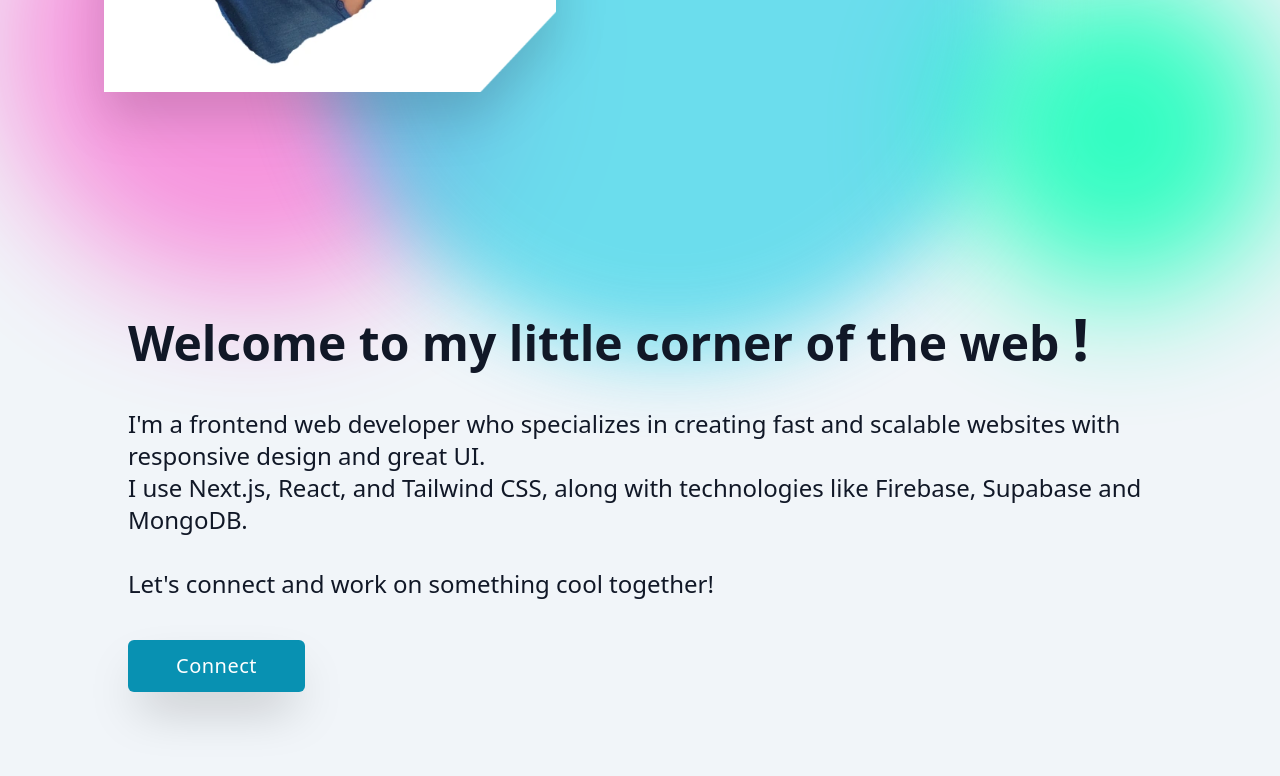
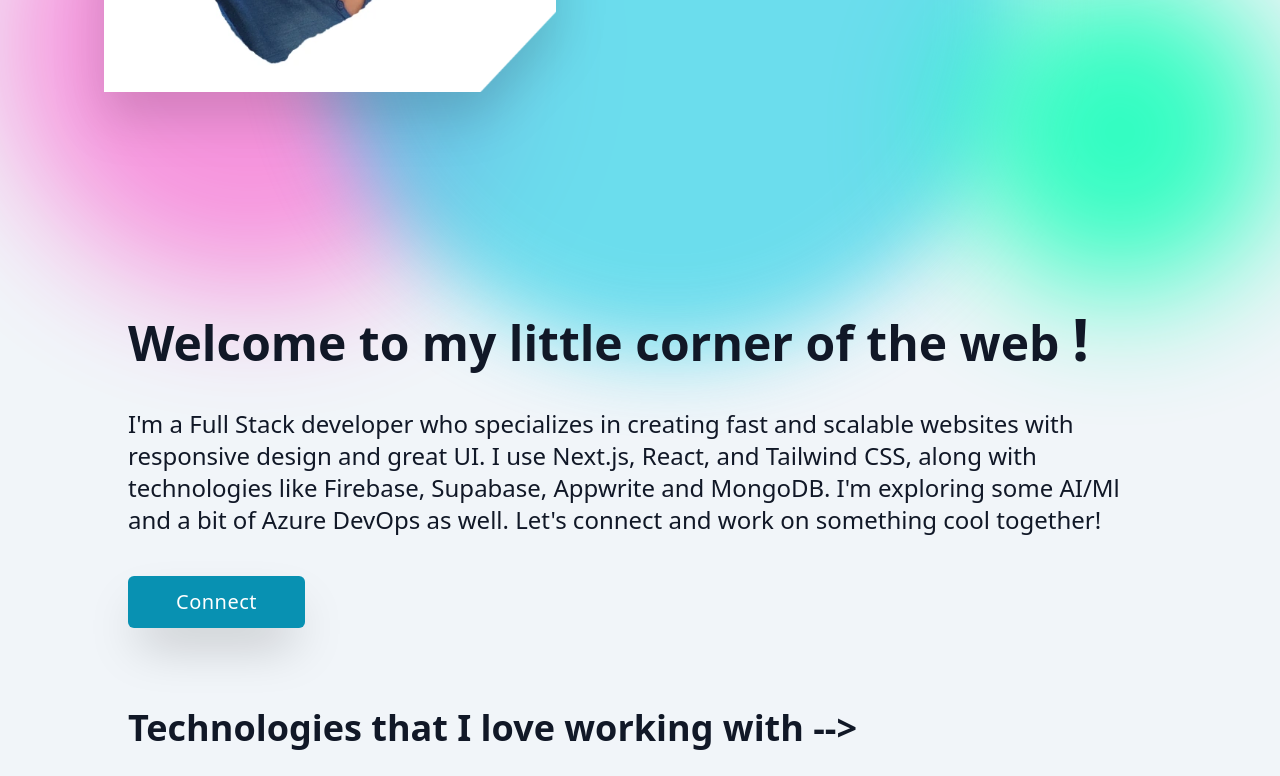
Before and after one commit to abhrajitray77/portfolio-main, a Next.js app: page / in a window 1280 px wide. Shown: the part 508-1284 px from the top of the page. Built offline with nearby package versions, Linux system fonts and the light colour scheme.

Commit message:
Update page.tsx

```diff
--- a/app/page.tsx
+++ b/app/page.tsx
@@ -78,13 +78,11 @@
               </span>
             </h1>
             <p className="md:text-2xl font-medium pt-10 leading-relaxed ">
-              I&apos;m a frontend web developer who specializes in creating fast
+              I&apos;m a Full Stack developer who specializes in creating fast
               and scalable websites with responsive design and great UI.
-              <br />
               I use Next.js, React, and Tailwind CSS, along with technologies
-              like Firebase, Supabase and MongoDB.
-              <br />
-              <br />
+              like Firebase, Supabase, Appwrite and MongoDB. I'm exploring some AI/Ml
+              and a bit of Azure DevOps as well.
               Let&apos;s connect and work on something cool together!
             </p>
           </div>
```
